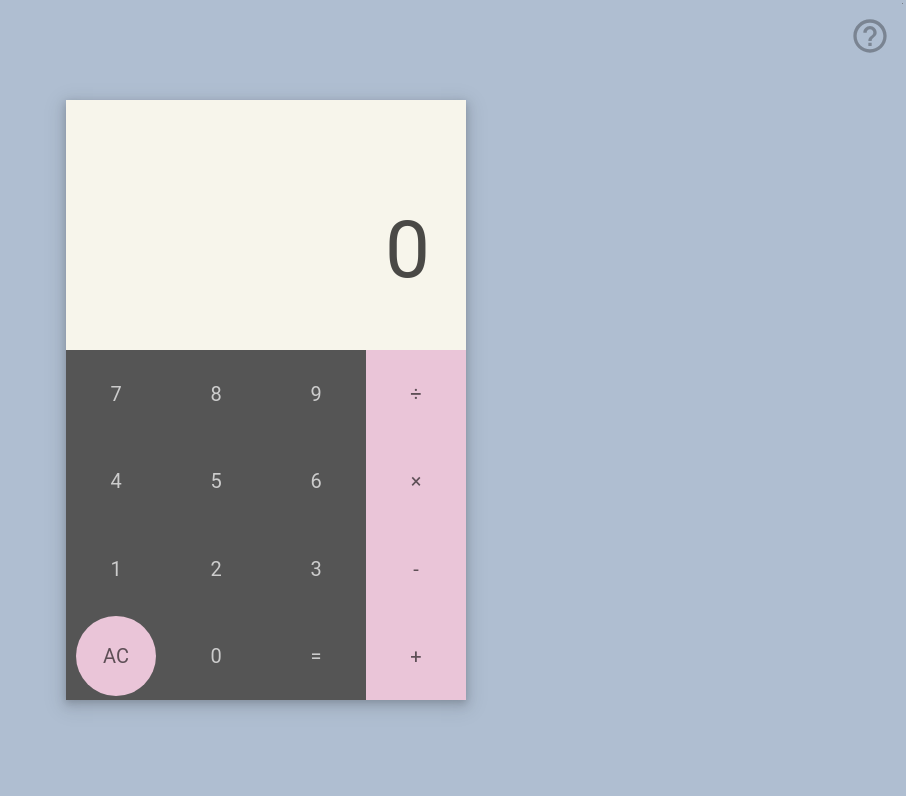
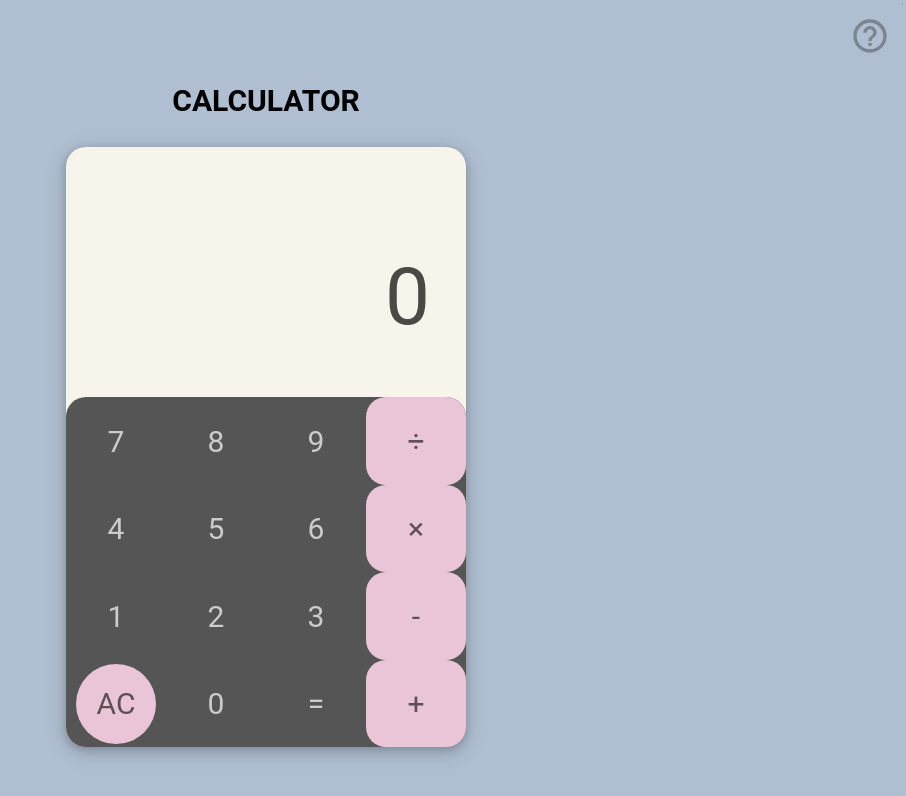
Before and after one commit to ekanshgupta58/calculator, a plain HTML site: page index.html in a window 1280 px wide. Shown: the whole page, without its empty margins (374-1280 px from the left). Drawn offline with Linux system fonts and the light colour scheme.

Commit message:
Add files via upload

```diff
--- a/index.css
+++ b/index.css
@@ -140,7 +140,11 @@ body {
 	margin: 0;
 	background-color: #AFBED1;
 }
+h2{
+    display: flex;
+    justify-content: center;
 
+}
 main {
 	width: 100vw;
 	max-width: 400px;
@@ -153,6 +157,7 @@ main {
 		0 5px 20px 5px rgba(0, 0, 0, 0.08),
 		0 2px 6px rgba(0, 0, 0, 0.1);
 	background-color: #f7f5eb;
+    border-radius: 20px;
 }
 
 #screen {
@@ -165,6 +170,7 @@ main {
 	height: 50px;
 	line-height: 50px;
 	padding: 50px 36px 0;
+    border-radius: 20px;
 }
 
 #output {
@@ -180,6 +186,7 @@ main {
 	grid-template-columns: repeat(4, 1fr);
 	grid-template-columns: repeat(4, 1fr);
 	background-color: #555;
+    border-radius: 20px;
 }
 
 
@@ -188,11 +195,12 @@ button::-moz-focus-inner, input::-moz-focus-inner { border: 0; }
 button {
 	color: rgba(255, 255, 255, 0.7);
 	background: none;
-	font-size: 20px;
+	font-size: 30px;
 	font-family: inherit;
 	outline: none;
 	padding: 0;
 	overflow: hidden;
+
 }
 
 button::after {
@@ -206,6 +214,7 @@ button::after {
 	top: 0;
 	transition: .2s;
 	pointer-events: none;
+
 }
 
 button:hover::after {
@@ -226,6 +235,7 @@ button::before {
 	transition: .3s;
 	animation: .2s 0s 1 bloop;
 	pointer-events: none;
+
 }
 
 @keyframes bloop{
@@ -242,6 +252,8 @@ button:active::before {
 button:nth-child(4n){
 	background-color: #EAC5D8;
 	color: rgba(0, 0, 0, 0.6);
+    overflow: hidden;
+    border-radius: 20px;
 }
 
 button:nth-child(4n)::after, button:nth-child(4n)::before{
--- a/index.html
+++ b/index.html
@@ -9,6 +9,7 @@
 </head>
 <body>
     <form>
+        <h2>CALCULATOR</h2>
         <div id="digit1">
             <input type="checkbox" id="d1-1" class="number1">
             <input type="checkbox" id="d1-2" class="number2">
```
